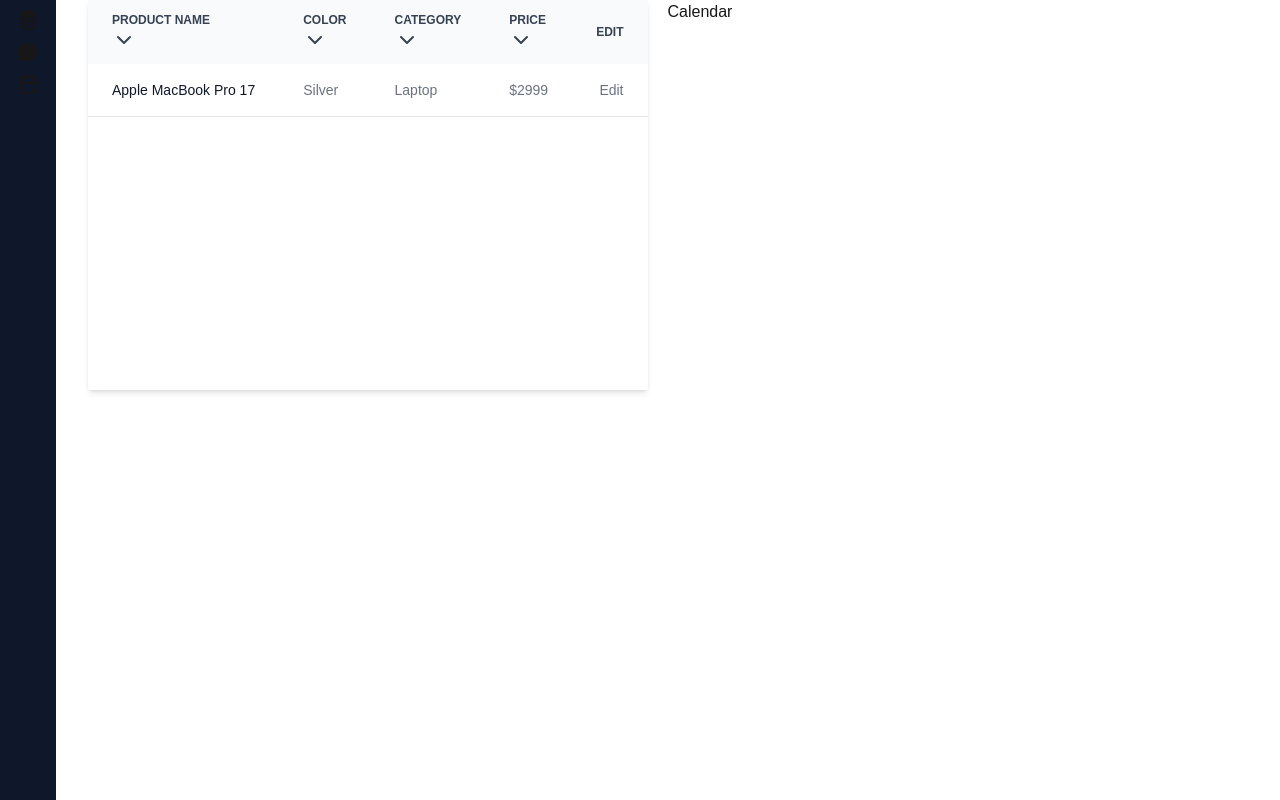
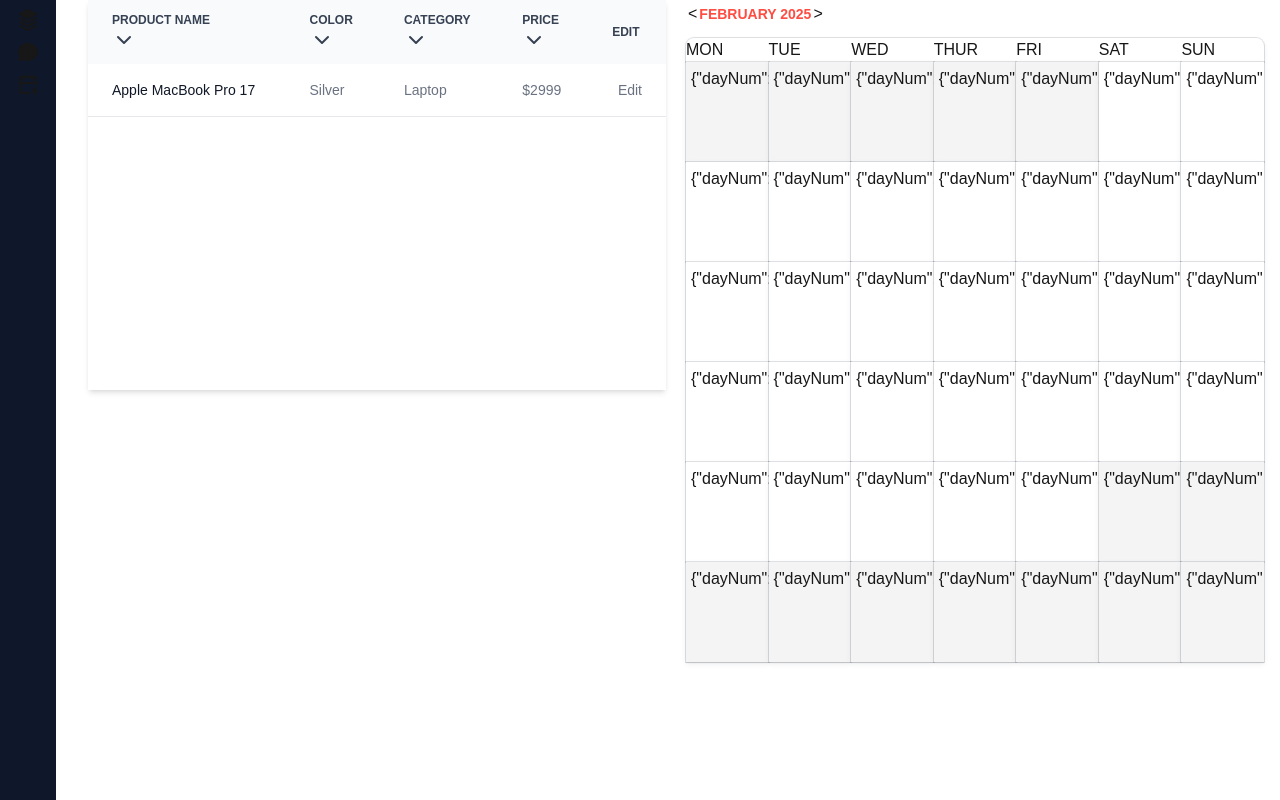
Before and after one commit to EvgeniyHalimon/Stash-AI, a Next.js app: page / in a window 1280 px wide. Built offline with nearby package versions, Linux system fonts and the light colour scheme.

Commit message:
added Calendar

```diff
--- a/app/calendar/page.tsx
+++ b/app/calendar/page.tsx
@@ -1,3 +1,4 @@
+'use client';
 import { Calendar as CalendarComponent } from '@/components';
 
 export default function Calendar() {
--- /dev/null
+++ b/components/Calendar/Calendar.css
@@ -0,0 +1,106 @@
+.calendarDate {
+  box-shadow: 0px 1px 1px rgba(0, 0, 0, 0.1),
+    0px 0px 0px 1px rgba(70, 79, 96, 0.16), 0px 2px 5px rgba(89, 96, 120, 0.1);
+  border-radius: 6px;
+  width: 230px;
+  background-color: white;
+}
+
+#saveButton {
+  width: 40px;
+  margin-left: 5px;
+}
+
+.calendarInnerBox {
+  padding: 5px;
+  display: flex;
+  justify-content: space-between;
+}
+
+.calendarInnerBox button {
+  height: 20px;
+  width: 20px;
+  border-radius: 10px;
+  border: 1px solid;
+  margin: 1px;
+}
+
+.calendarText {
+  font-weight: 700;
+  font-size: 14px;
+  color: #9fa2b4;
+  margin: 2px 0;
+}
+
+.calendarDateNum {
+  font-weight: 700;
+  font-size: 21px;
+  color: #003759;
+}
+
+.firstBlock {
+  display: flex;
+  flex-wrap: wrap;
+}
+
+.calendarDayStat {
+  width: 100%;
+  border-radius: 0px;
+  height: 100px;
+  overflow-x: auto;
+}
+
+.daysBox {
+  box-shadow: 0px 1px 1px rgb(0 0 0 / 10%), 0px 0px 0px 1px rgb(70 79 96 / 16%),
+    0px 2px 5px rgb(89 96 120 / 10%);
+  border-top-left-radius: 8px;
+  border-top-right-radius: 8px;
+}
+
+.secondBlock {
+  display: grid;
+  grid-template-columns: repeat(7, 1fr);
+}
+
+.cardBackground {
+  background: #f4f4f4;
+}
+
+.disText {
+  color: #908f8c;
+}
+
+.pickerBlock {
+  display: flex;
+  align-items: center;
+  margin-bottom: 10px;
+}
+
+.iconButton {
+  padding: 2px;
+}
+
+.iconButton:hover {
+  background-color: transparent;
+}
+
+.range {
+  color: #ff4d42;
+  font-size: 14px;
+  font-weight: 700;
+}
+
+.arrow {
+  height: 18px;
+  width: 18px;
+}
+
+.days {
+  text-align: center;
+}
+
+.dateButton {
+  background: transparent;
+  width: 30px !important;
+  height: 28px !important;
+}
--- a/components/Calendar/Calendar.tsx
+++ b/components/Calendar/Calendar.tsx
@@ -1,3 +1,32 @@
+import { useState, useMemo } from 'react';
+import { MonthPicker, MonthlyViewList } from '..';
+import AppContext from './Context';
+
 export const Calendar = () => {
-  return <div>Calendar</div>;
+  const d = new Date();
+  const m = d.getMonth();
+  const y = d.getFullYear();
+  const [month, setMonth] = useState(m);
+  const [year, setYear] = useState(y);
+  const [number, setNumber] = useState<number>(0);
+
+  const AppContextValue = useMemo(
+    () => ({
+      month,
+      setMonth,
+      year,
+      setYear,
+      number,
+      setNumber,
+    }),
+    [month, year, number],
+  );
+  return (
+    <AppContext.Provider value={AppContextValue}>
+      <div>
+        <MonthPicker />
+        <MonthlyViewList />
+      </div>
+    </AppContext.Provider>
+  );
 };
--- /dev/null
+++ b/components/Calendar/Context.tsx
@@ -0,0 +1,25 @@
+'use client';
+
+import { createContext } from 'react';
+
+export interface IAppContext {
+  month: number;
+  setMonth: (value: number) => void;
+  year: number;
+  setYear: (value: number) => void;
+  number: number;
+  setNumber: (value: number) => void;
+}
+
+const initialState: IAppContext = {
+  month: 0,
+  setMonth: val => val,
+  year: 0,
+  setYear: val => val,
+  number: 0,
+  setNumber: val => val,
+};
+
+const AppContext = createContext<IAppContext>(initialState);
+
+export default AppContext;
--- /dev/null
+++ b/components/Calendar/Day.tsx
@@ -0,0 +1,17 @@
+import { IDaysTypes } from '.';
+import './Calendar.css';
+
+interface IDateCard {
+  date: IDaysTypes;
+  cardClass?: string;
+}
+
+const Day = ({ date, cardClass }: IDateCard) => {
+  return (
+    <div className={`calendarDate calendarDayStat ${cardClass}`}>
+      <div className={`calendarInnerBox`}>{JSON.stringify(date)}</div>
+    </div>
+  );
+};
+
+export default Day;
--- /dev/null
+++ b/components/Calendar/MonthPicker.tsx
@@ -0,0 +1,52 @@
+import { useContext } from 'react';
+
+import './Calendar.css';
+import AppContext from './Context';
+
+export const MonthPicker = () => {
+  const { month, setMonth, year, setYear } = useContext(AppContext);
+  const months = [
+    'January',
+    'February',
+    'March',
+    'April',
+    'May',
+    'June',
+    'July',
+    'August',
+    'September',
+    'October',
+    'November',
+    'December',
+  ];
+
+  const goBackward = () => {
+    if (month <= 11) setMonth(month - 1);
+    if (month == 0) {
+      setMonth(11);
+      setYear(year - 1);
+    }
+  };
+
+  const goForward = () => {
+    if (month <= 11) setMonth(month + 1);
+    if (month == 11) {
+      setMonth(0);
+      setYear(year + 1);
+    }
+  };
+
+  return (
+    <div className={'pickerBlock'}>
+      <button className={'iconButton'} onClick={() => goBackward()}>
+        {'<'}
+      </button>
+      <p className={'range'}>
+        {months[month].toUpperCase()} {year}
+      </p>
+      <button className={'iconButton'} onClick={() => goForward()}>
+        {'>'}
+      </button>
+    </div>
+  );
+};
--- /dev/null
+++ b/components/Calendar/MonthlyViewList.tsx
@@ -0,0 +1,60 @@
+import { useContext } from 'react';
+
+import Day from './Day';
+import { useDate } from './hooks/useDate';
+import AppContext from './Context';
+
+import './Calendar.css';
+
+interface IDays {
+  shortName: string;
+  longName: string;
+}
+
+const daysArr: IDays[] = [
+  { shortName: 'Mon', longName: 'Monday' },
+  { shortName: 'Tue', longName: 'Tuesday' },
+  { shortName: 'Wed', longName: 'Wednesday' },
+  { shortName: 'Thur', longName: 'Thursday' },
+  { shortName: 'Fri', longName: 'Friday' },
+  { shortName: 'Sat', longName: 'Saturday' },
+  { shortName: 'Sun', longName: 'Sunday' },
+];
+
+export interface IDaysTypes {
+  value: number | string;
+  date: string;
+  dayNum: number | string;
+}
+
+export const MonthlyViewList = () => {
+  const { number } = useContext(AppContext);
+  const { days } = useDate(number);
+
+  return (
+    <div>
+      <div className={`firstBlock daysBox`}>
+        {daysArr.map((day: IDays) => (
+          <p
+            key={day.longName}
+            style={{ width: `${100 / 7}%` }}
+            className={`${days}`}
+          >
+            {day.shortName.toUpperCase()}
+          </p>
+        ))}
+      </div>
+      <div className={'secondBlock'}>
+        {days.map((day: IDaysTypes, index: number) => (
+          <>
+            {day.value === 'padding' ? (
+              <Day key={index} date={day} cardClass={'cardBackground'} />
+            ) : (
+              <Day date={day} key={index} />
+            )}
+          </>
+        ))}
+      </div>
+    </div>
+  );
+};
--- /dev/null
+++ b/components/Calendar/hooks/index.ts
@@ -0,0 +1 @@
+export * from './useDate';
--- /dev/null
+++ b/components/Calendar/hooks/useDate.tsx
@@ -0,0 +1,85 @@
+'use client';
+
+import { useContext, useEffect, useState } from 'react';
+import AppContext from '../Context';
+
+interface Day {
+  dayNum: number;
+  value: number | 'padding';
+  isCurrentDay?: boolean;
+  date: string;
+}
+
+export const useDate = (nav: number) => {
+  const [dateDisplay, setDateDisplay] = useState('');
+  const [days, setDays] = useState<Day[]>([]);
+  const { month, year } = useContext(AppContext);
+
+  useEffect(() => {
+    const weekdays = [
+      'Monday',
+      'Tuesday',
+      'Wednesday',
+      'Thursday',
+      'Friday',
+      'Saturday',
+      'Sunday',
+    ];
+    const today = new Date();
+
+    const daysInPrevMonth = new Date(year, month, 0).getDate();
+    const firstDayOfMonth = new Date(year, month, 1);
+    const daysInMonth = new Date(year, month + 1, 0).getDate();
+
+    // Формируем заголовок месяца
+    setDateDisplay(
+      new Intl.DateTimeFormat('en-US', {
+        month: 'long',
+        year: 'numeric',
+      }).format(firstDayOfMonth),
+    );
+
+    const firstWeekday = weekdays.indexOf(
+      firstDayOfMonth.toLocaleDateString('en-us', { weekday: 'long' }),
+    );
+
+    const totalCells = 42; // 6 строк * 7 дней
+    const daysArr: Day[] = [];
+
+    for (let i = 1; i <= totalCells; i++) {
+      const dayNum = i - firstWeekday;
+      const isCurrentDay =
+        dayNum === today.getDate() &&
+        month === today.getMonth() &&
+        year === today.getFullYear();
+
+      if (dayNum < 1) {
+        // Дни прошлого месяца
+        daysArr.push({
+          dayNum: daysInPrevMonth + dayNum,
+          value: 'padding',
+          date: '',
+        });
+      } else if (dayNum > daysInMonth) {
+        // Дни следующего месяца
+        daysArr.push({
+          dayNum: dayNum - daysInMonth,
+          value: 'padding',
+          date: '',
+        });
+      } else {
+        // Дни текущего месяца
+        daysArr.push({
+          dayNum,
+          value: dayNum,
+          isCurrentDay,
+          date: `${dayNum}/${month + 1}/${year}`,
+        });
+      }
+    }
+
+    setDays(daysArr);
+  }, [nav, month, year]);
+
+  return { days, dateDisplay };
+};
--- a/components/Calendar/index.ts
+++ b/components/Calendar/index.ts
@@ -1 +1,6 @@
 export * from './Calendar';
+export * from './Context';
+export * from './Day';
+export * from './MonthPicker';
+export * from './MonthlyViewList';
+export * from './hooks';
--- a/shared/index.ts
+++ b/shared/index.ts
@@ -1 +1 @@
-export * from './constants';
+export * from './types';
--- /dev/null
+++ b/shared/types.ts
@@ -0,0 +1,5 @@
+export interface IDaysTypes {
+  value: number | string;
+  date: string;
+  dayNum: number | string;
+}
```
